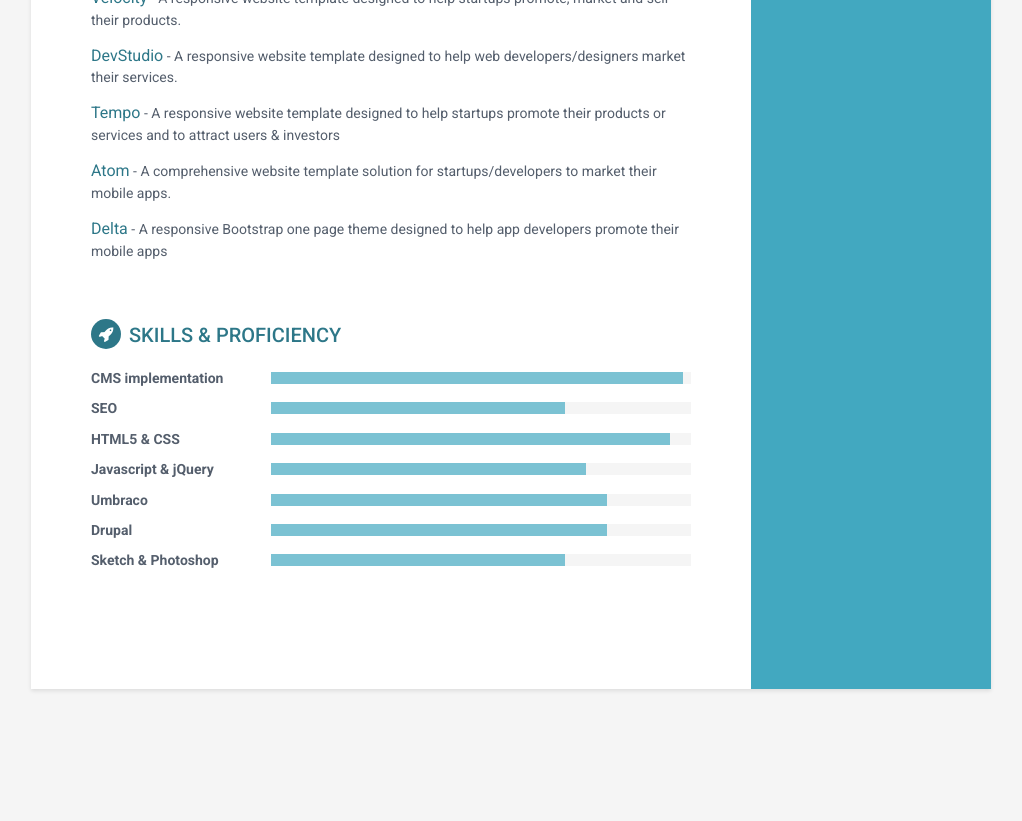
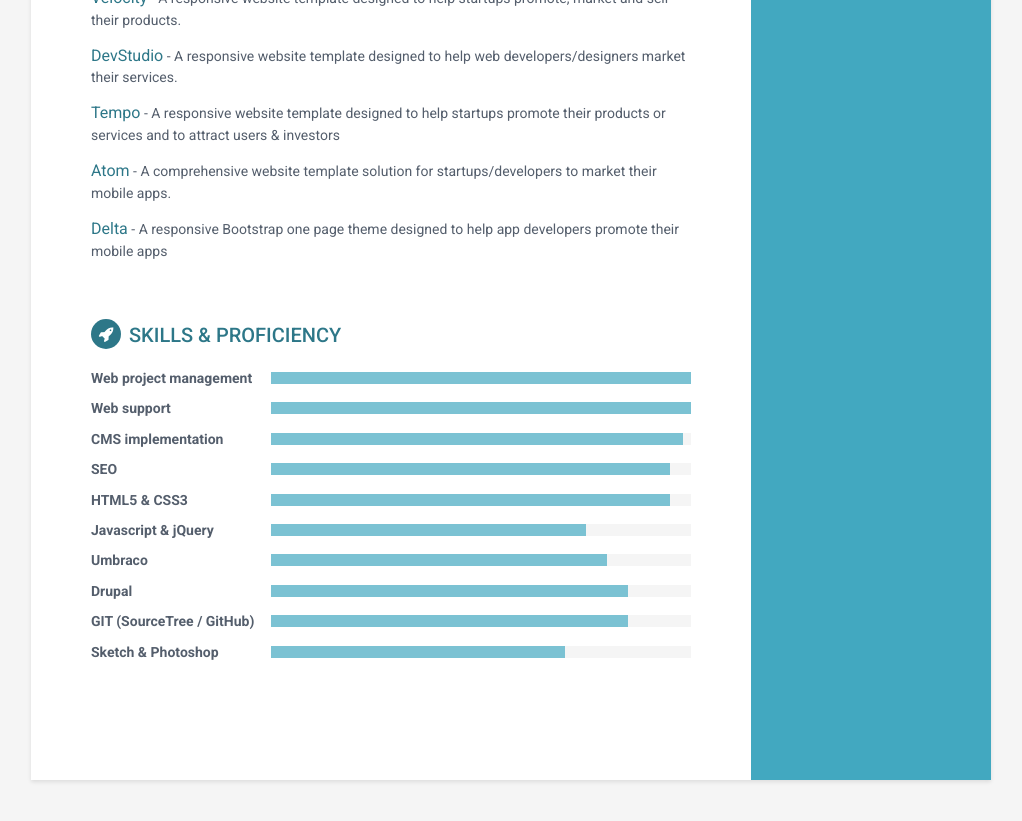
Before and after one commit to yukiob/online-cv, a Jekyll site: the page built from index.html, in a window 1280 px wide and 900 px high, scrolled down 1063 px. Shown: the top 821 px of the window, without its empty margins (129-1151 px from the left). Built offline with Jekyll 4.4.1, drawn with Linux system fonts in a browser that asks for light colours.

Commit message:
no message

```diff
--- a/_includes/skills.html
+++ b/_includes/skills.html
@@ -1,6 +1,22 @@
 <section class="skills-section section">
                 <h2 class="section-title"><i class="fa fa-rocket"></i>Skills &amp; Proficiency</h2>
                 <div class="skillset">
+                    <div class="item">
+                        <h3 class="level-title">Web project management</h3>
+                        <div class="level-bar">
+                            <div class="level-bar-inner" data-level="100%">
+                            </div>
+                        </div><!--//level-bar-->
+                    </div><!--//item-->
+
+                    <div class="item">
+                        <h3 class="level-title">Web support</h3>
+                        <div class="level-bar">
+                            <div class="level-bar-inner" data-level="100%">
+                            </div>
+                        </div><!--//level-bar-->
+                    </div><!--//item-->
+
                     <div class="item">
                         <h3 class="level-title">CMS implementation</h3>
                         <div class="level-bar">
@@ -12,13 +28,13 @@
                     <div class="item">
                         <h3 class="level-title">SEO</h3>
                         <div class="level-bar">
-                            <div class="level-bar-inner" data-level="70%">
+                            <div class="level-bar-inner" data-level="95%">
                             </div>
                         </div><!--//level-bar-->
                     </div><!--//item-->
 
                     <div class="item">
-                        <h3 class="level-title">HTML5 &amp; CSS</h3>
+                        <h3 class="level-title">HTML5 &amp; CSS3</h3>
                         <div class="level-bar">
                             <div class="level-bar-inner" data-level="95%">
                             </div>
@@ -44,7 +60,15 @@
                     <div class="item">
                         <h3 class="level-title">Drupal</h3>
                         <div class="level-bar">
-                            <div class="level-bar-inner" data-level="80%">
+                            <div class="level-bar-inner" data-level="85%">
+                            </div>
+                        </div><!--//level-bar-->
+                    </div><!--//item-->
+
+                    <div class="item">
+                        <h3 class="level-title">GIT (SourceTree / GitHub)</h3>
+                        <div class="level-bar">
+                            <div class="level-bar-inner" data-level="85%">
                             </div>
                         </div><!--//level-bar-->
                     </div><!--//item-->
```
